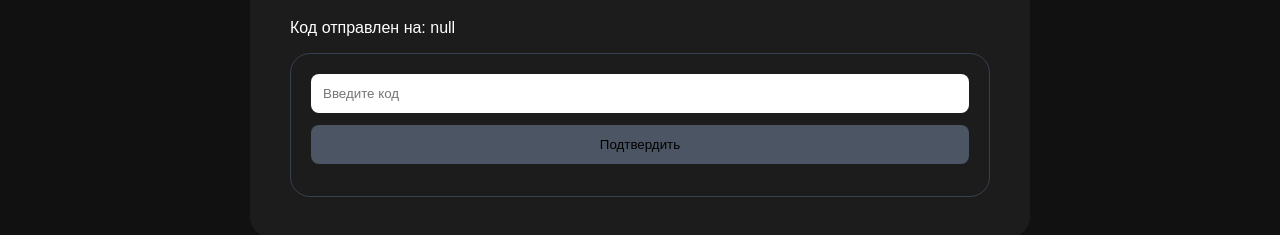
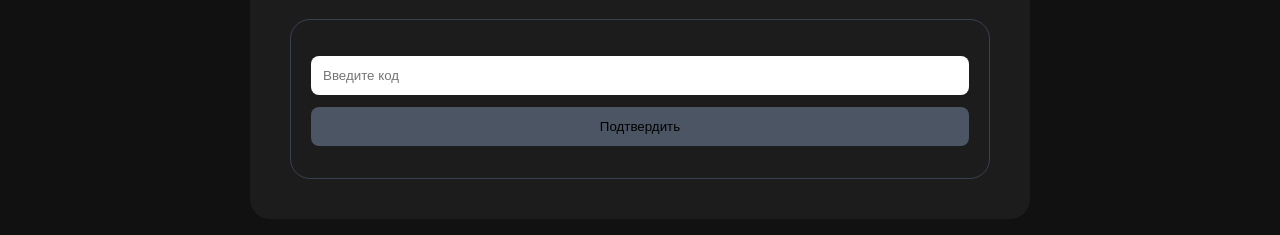
Before and after one commit to saikeoscorp-lgtm/my-site, a website: page public/verify.html in a window 1280 px wide. Shown: the part 291-526 px from the top of the page. Drawn offline with Linux system fonts and the light colour scheme.

Commit message:
Update verify.html

```diff
--- a/public/verify.html
+++ b/public/verify.html
@@ -4,7 +4,7 @@
 	<meta charset="UTF-8" />
 	    <link rel="icon" href="image/favicon.svg" type="image/x-icon" />
 	    <meta name="viwport" content="width=device-width, initial-scale=1.0" />
-	    <title>Регистрация</title>
+	    <title>Подтверждение email</title>
 	    <link rel="stylesheet" href="style.css" />
 </head>
 <body>
@@ -25,9 +25,9 @@
 		<img src="image/fa&te.svg" alt="Korvin" width="700" height="100">
 		<center><h1>Подтверждение email</h1></center>
 
+<div class="card">
 <p id="emailText"></p>
 
-<div class="card">
 <input id="code" placeholder="Введите код">
 <button id="verifyBtn">Подтвердить</button>
 
@@ -38,7 +38,7 @@
 const params = new URLSearchParams(window.location.search);
 const email = params.get("email");
 
-document.getElementById("emailText").textContent = "Код отправлен на: " + email;
+document.getElementById("emailText").textContent = <h2>"Код отправлен на: " + email</h2>;
 
 document.getElementById("verifyBtn").onclick = async () => {
   const code = document.getElementById("code").value;
```
